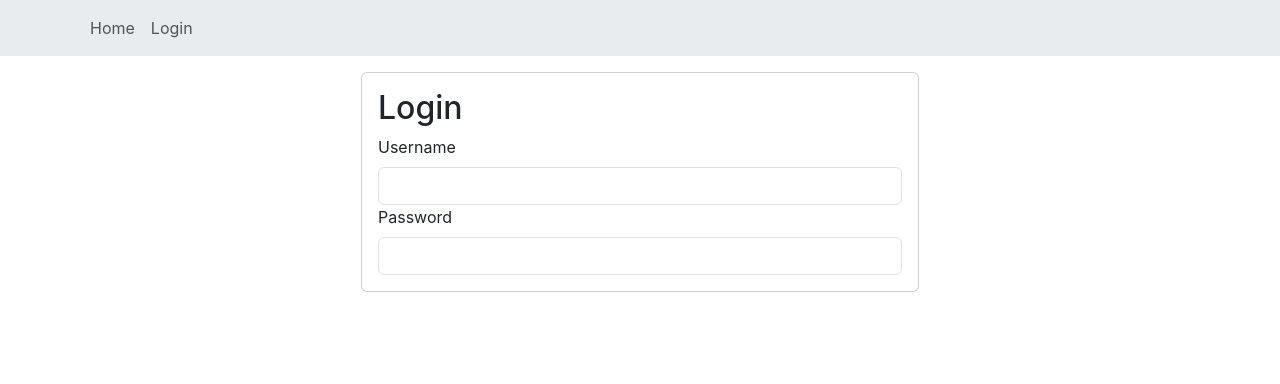
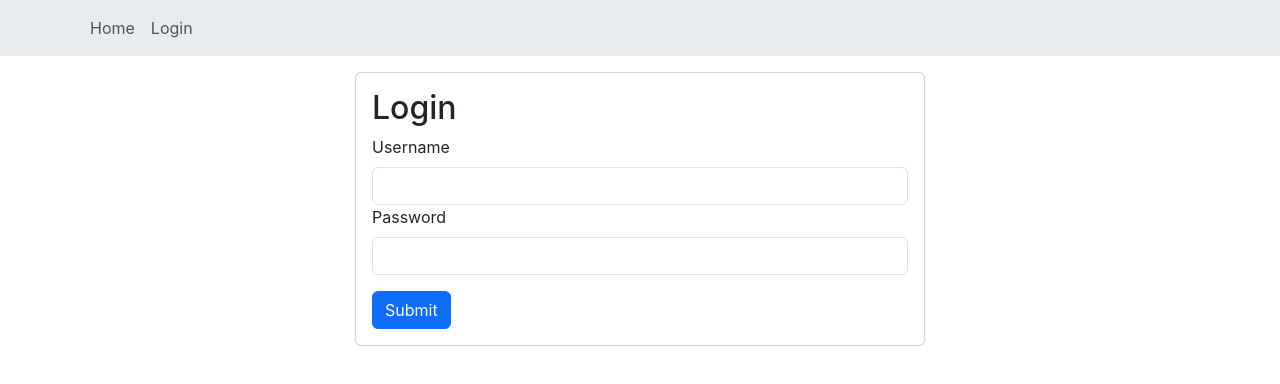
Before and after one commit to EBPRivera/netzwelt-assessment-react, a React (Create React App) app: page /account/login in a window 1280 px wide. Shown: the top 384 px of the page. Built offline with nearby package versions, Linux system fonts and the light colour scheme.

Commit message:
Add login page

```diff
--- a/src/components/LoginForm.js
+++ b/src/components/LoginForm.js
@@ -1,19 +1,9 @@
-import { useState } from "react";
+import { Card, Form, Button, Spinner } from "react-bootstrap";
 
-import { Card, Form } from "react-bootstrap";
-
-const INIT_PARAMS = {
-  username: "",
-  password: "",
-};
-
-const LoginForm = (onSubmit) => {
-  const params = useState(INIT_PARAMS);
-
+const LoginForm = ({ isLoading, onSubmit, onChangeParam, params }) => {
   const handleLogin = (e) => {
     e.preventDefault();
-    console.log(e);
-    onSubmit(params);
+    onSubmit();
   };
 
   return (
@@ -22,12 +12,23 @@ const LoginForm = (onSubmit) => {
       <Form onSubmit={handleLogin}>
         <Form.Group>
           <Form.Label>Username</Form.Label>
-          <Form.Control type="text" />
+          <Form.Control
+            type="text"
+            value={params.username}
+            onChange={(e) => onChangeParam("username", e.target.value)}
+          />
         </Form.Group>
         <Form.Group>
           <Form.Label>Password</Form.Label>
-          <Form.Control type="password" />
+          <Form.Control
+            type="password"
+            value={params.password}
+            onChange={(e) => onChangeParam("password", e.target.value)}
+          />
         </Form.Group>
+        <Button className="mt-3" disabled={isLoading} type="submit">
+          {isLoading ? <Spinner as="span" size="sm" /> : "Submit"}
+        </Button>
       </Form>
     </Card>
   );
--- a/src/containers/Login.js
+++ b/src/containers/Login.js
@@ -1,15 +1,84 @@
-import { Container } from "react-bootstrap";
+import _ from "lodash";
+import { useState } from "react";
+import { Container, Row, Alert } from "react-bootstrap";
+import { useDispatch } from "react-redux";
+import { useNavigate } from "react-router-dom";
 
+import useAxiosInstance from "../hooks/useAxiosInstance";
 import LoginForm from "../components/LoginForm";
+import { login } from "../features/user";
+
+const INIT_PARAMS = {
+  username: "",
+  password: "",
+};
 
 const Login = () => {
-  const handleLogin = (params) => {
-    console.log(params);
+  const [params, setParams] = useState(INIT_PARAMS);
+  const [isLoading, setIsLoading] = useState(false);
+  const [errors, setErrors] = useState([]);
+  const dispatch = useDispatch();
+  const navigate = useNavigate();
+  const axiosInstance = useAxiosInstance();
+
+  const handleLogin = async () => {
+    setIsLoading(true);
+
+    await axiosInstance
+      .post("/account/signin", params)
+      .then((response) => {
+        if (_.isUndefined(response.data.roles)) {
+          setErrors(_.map(response.data, (val) => val));
+        } else {
+          dispatch(login(response.data));
+          navigate("/");
+        }
+      })
+      .catch((e) => {
+        setErrors([e.message]);
+      });
+
+    setIsLoading(false);
+  };
+
+  const handleChangeParam = (key, val) => {
+    setParams((params) => ({ ...params, [key]: val }));
+  };
+
+  const handleCloseAlert = (message) => {
+    setErrors((errors) => _.remove(errors, (val) => val === message));
+  };
+
+  const renderErrors = () => {
+    return (
+      <Row>
+        {_.map(errors, (error, key) => {
+          return (
+            <Alert
+              key={key}
+              variant="danger"
+              dismissible
+              onClose={() => handleCloseAlert(error)}
+            >
+              {error}
+            </Alert>
+          );
+        })}
+      </Row>
+    );
   };
 
   return (
-    <Container md={3} className="d-flex justify-content-center pt-3">
-      <LoginForm onSubmit={handleLogin} />
+    <Container md={3} className="pt-3">
+      {!_.isEmpty(errors) && renderErrors()}
+      <Row className="d-flex justify-content-center">
+        <LoginForm
+          isLoading={isLoading}
+          onSubmit={handleLogin}
+          onChangeParam={handleChangeParam}
+          params={params}
+        />
+      </Row>
     </Container>
   );
 };
--- /dev/null
+++ b/src/hooks/useAxiosInstance.js
@@ -0,0 +1,11 @@
+import axios from "axios";
+
+const useAxiosInstance = () => {
+  const axiosInstance = axios.create({
+    baseURL: "https://netzwelt-devtest.azurewebsites.net/",
+  });
+
+  return axiosInstance;
+};
+
+export default useAxiosInstance;
```
